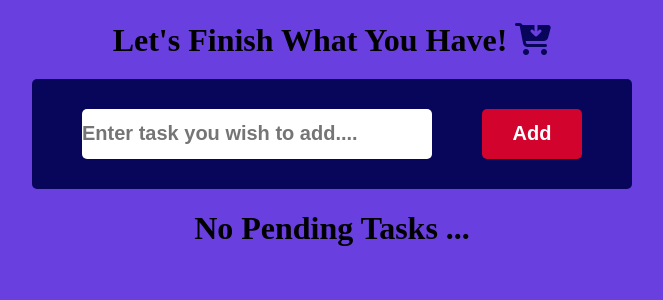
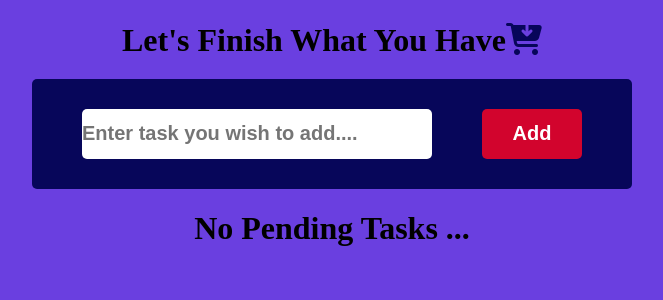
Before and after one commit to ArjunRaveendran8055/taskApp, a React (Vite) app: page / in a window 1280 px wide. Shown: the top 300 px of the page, without its empty margins (308-971 px from the left). Built offline with nearby package versions, Linux system fonts and the light colour scheme.

Commit message:
completed

```diff
--- a/src/App.jsx
+++ b/src/App.jsx
@@ -30,7 +30,7 @@ const App = () => {
     <div className="main-container">
       <div className="form-container">
         <div className="heading">
-          <h1>Let's Finish What You Have! <i
+          <h1>Let's Finish What You Have<i
   className="fa-solid fa-cart-arrow-down fa-shake"
   style={{ color: "#07065a" }}
 />
```
